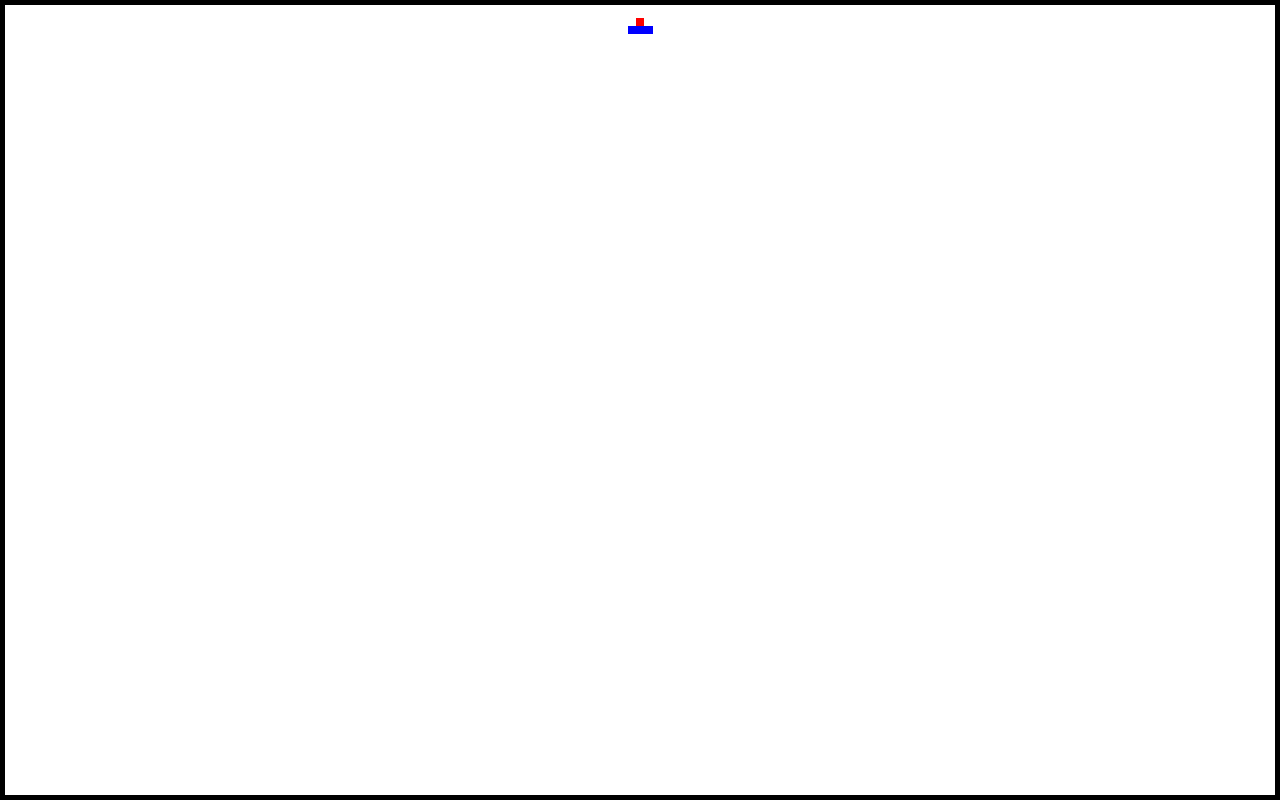
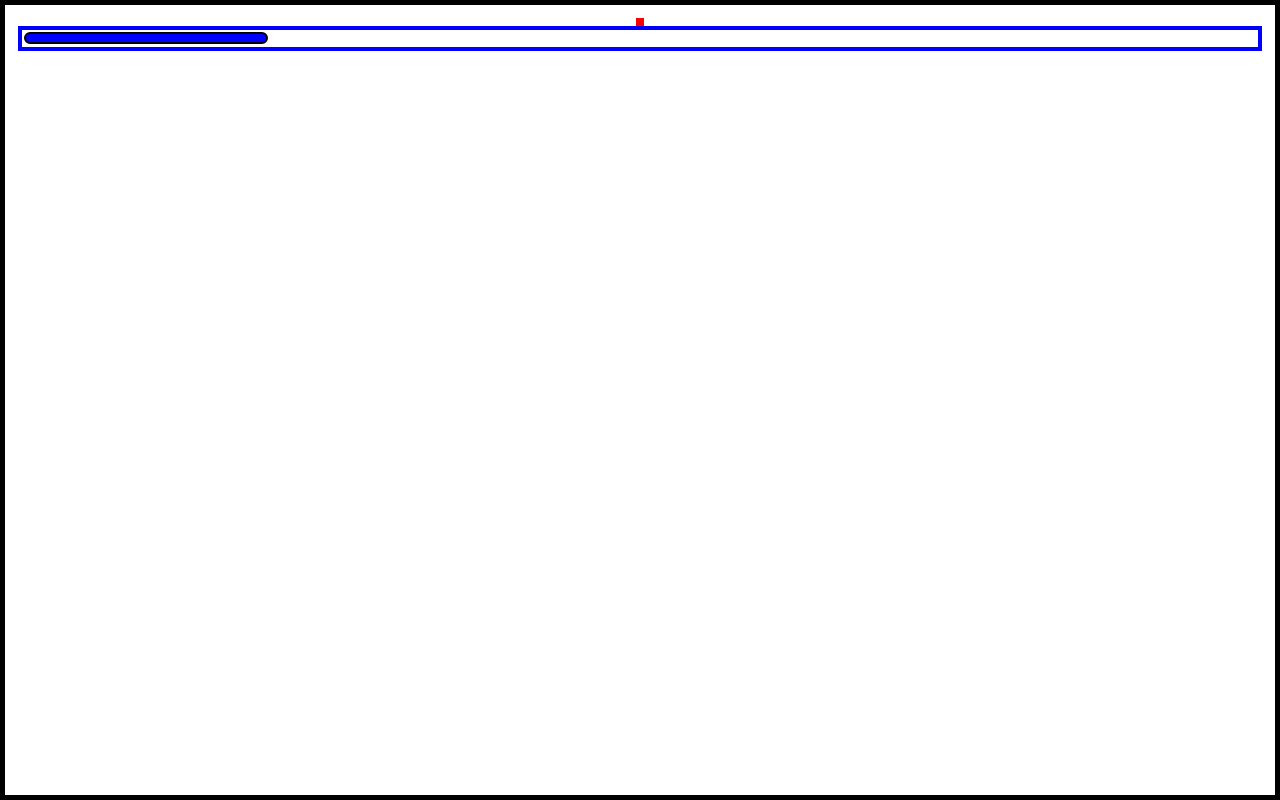
Before and after one commit to kbgarcia8/portfolio, a React (Vite) app in the folder portfolio/: page / in a window 1280 px wide. Built offline with nearby package versions, Linux system fonts and the light colour scheme.

Commit message:
fixed component tester and revised button component

```diff
--- /dev/null
+++ b/portfolio/src/components/atoms/Button/Button.jsx
@@ -0,0 +1,53 @@
+import React from "react";
+import PropTypes from "prop-types";
+import * as styled from "./Button.styles.js";
+
+const Button = ({
+    onClick,
+    id,
+    buttonType,
+    source,
+    svg,
+    alt="icon",
+    text="",
+    className,
+    bgColor,
+    lineColor,
+    borderColor,
+    hoverColor,
+    hoverBorderColor,
+    dataAttributes
+}) => {
+
+    return (
+        <styled.DefaultButton
+            onClick={onClick}
+            id={id}
+            type={buttonType}
+            className={className}
+            $bgColor={bgColor}
+            $lineColor={lineColor}
+            $borderColor={borderColor}
+            $hoverColor={hoverColor}
+            $hoverBorderColor={hoverBorderColor}
+            {...dataAttributes}
+        >
+            <styled.ButtonTextAndIconSpace className={"button-icon-text-space"}>
+                {source ? <styled.ButtonIcon src={source} alt={alt} /> : svg ? <styled.ButtonSVG/> : ''}
+                {text && <styled.ButtonText id={id} >{text}</styled.ButtonText>}
+            </styled.ButtonTextAndIconSpace>
+        </styled.DefaultButton>
+    )
+}
+
+Button.propTypes = {
+    onClick: PropTypes.func.isRequired,
+    id: PropTypes.string,
+    buttonType: PropTypes.string,
+    source: PropTypes.string,
+    alt: PropTypes.string,
+    text: PropTypes.string,
+    className: PropTypes.string,
+}
+
+export default Button;
--- /dev/null
+++ b/portfolio/src/components/atoms/Button/Button.styles.js
@@ -0,0 +1,46 @@
+import styled from 'styled-components';
+import { v } from 'styles/variables.js';
+
+export const DefaultButton = styled.button`
+    display: flex;
+    align-items: center;
+    justify-items: center;
+    background-color: ${props => props.$bgColor || 'blue'};
+    color: ${props => props.$lineColor || 'white'};
+    border: ${v.borderThickness.light} solid ${props => props.$borderColor || 'black'};
+    border-radius: ${v.borderRadius.xlarge};
+    padding: ${v.spacing.xxxsmall} ${v.spacing.small};
+    margin: 0.125rem;
+    width: 100%;
+    cursor: pointer;
+
+    &:hover {
+        background-color: ${props => props.$hoverColor || 'lightblue'};
+        border: ${v.borderThickness.light} solid ${props => props.$hoverBorderColor || 'gray'};
+    }
+`;
+
+export const ButtonTextAndIconSpace = styled.div`
+    width: 100%;
+    display: flex;
+    flex-direction: row;
+    align-items: center;
+    justify-content: center;
+`;
+
+export const ButtonSVG = styled.svg`
+    width: 100%;
+`;
+
+export const ButtonIcon = styled.img`
+    width: 100%;
+`;
+
+export const ButtonText = styled.span`
+    font-size: ${v.fontSize.xsmall};
+    font-weight: ${v.fontWeight.medium};
+    font-family: ${v.fonts.tertiary}, ${v.fonts.fallback};
+    display: flex;
+    align-items: center;
+    justify-content: center;
+`;
--- /dev/null
+++ b/portfolio/src/components/atoms/Button/index.js
@@ -0,0 +1,2 @@
+import Button from "./Button.jsx";
+export default Button;
--- a/portfolio/src/components/layout/MainLayout/index.js
+++ b/portfolio/src/components/layout/MainLayout/index.js
@@ -0,0 +1,2 @@
+import MainLayout from "./MainLayout.jsx";
+export default MainLayout;
--- a/portfolio/src/components/tester/ComponentTester.styles.js
+++ b/portfolio/src/components/tester/ComponentTester.styles.js
@@ -22,7 +22,7 @@ export const WideComponent = styled.div`
 
 export const SmallComponent = styled.div`
     display: grid;
-    grid-template-columns: repeat(5, 1fr);
+    grid-template-columns: repeat(5, minmax(2vw,1fr));
     grid-template-rows: 5%;
     gap: 0.25rem;
     height: ${(props) => props.$smallComponentHeight};
@@ -30,4 +30,4 @@ export const SmallComponent = styled.div`
     border: ${v.borderThickness.medium} solid blue;
 `;
 
-export default {TesterWrapper,WideComponent,SmallComponent}
+export default {TesterWrapper, WideComponent, SmallComponent}
--- a/portfolio/src/routes/routes.jsx
+++ b/portfolio/src/routes/routes.jsx
@@ -2,13 +2,21 @@ import { element } from "prop-types";
 import React from "react";
 /* Tester */
 import ComponentTester from "components/tester/ComponentTester";
-/* Main Layout */
+/* Layout */
 import MainLayout from "components/layout/MainLayout/MainLayout";
+/* Components */
+import Button from "components/atoms/Button";
+
+const smallComponentObj = {
+    width: '100%',
+    heigth: '100%',
+    element: <Button onClick={() => {console.log('clicked')}}/>
+}
 
 const routes =[
     {
         path: "/",
-        element: <ComponentTester/>
+        element: <ComponentTester smallComponent={smallComponentObj}/>
     }
 ];
 
```
